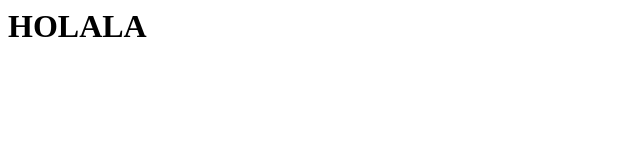
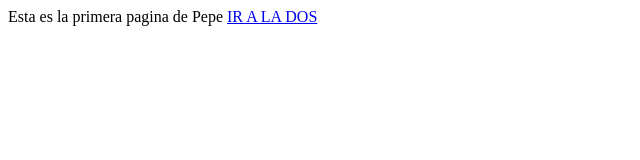
Before and after one commit to amasriesbovalar/amasriesbovalar.github.io, a plain HTML site: page index.html in a window 1280 px wide. Shown: the whole page, without its empty margins (0-640 px from the left). Drawn offline with Linux system fonts and the light colour scheme.

Commit message:
Update index.html

```diff
--- a/index.html
+++ b/index.html
@@ -1 +1,9 @@
-<h1>HOLALA</H1>
+<html>
+<head>
+  <title>Primera pagina de Pepe</title>
+</head>
+<body>
+Esta es la primera pagina de Pepe
+  <a href="prova.html"> IR A LA DOS </a>
+</body>
+</html>
```
